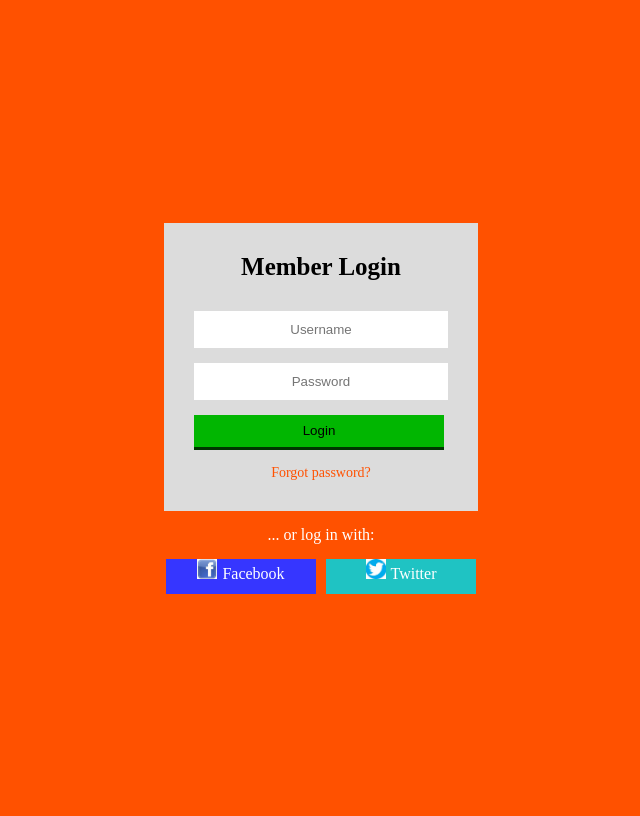
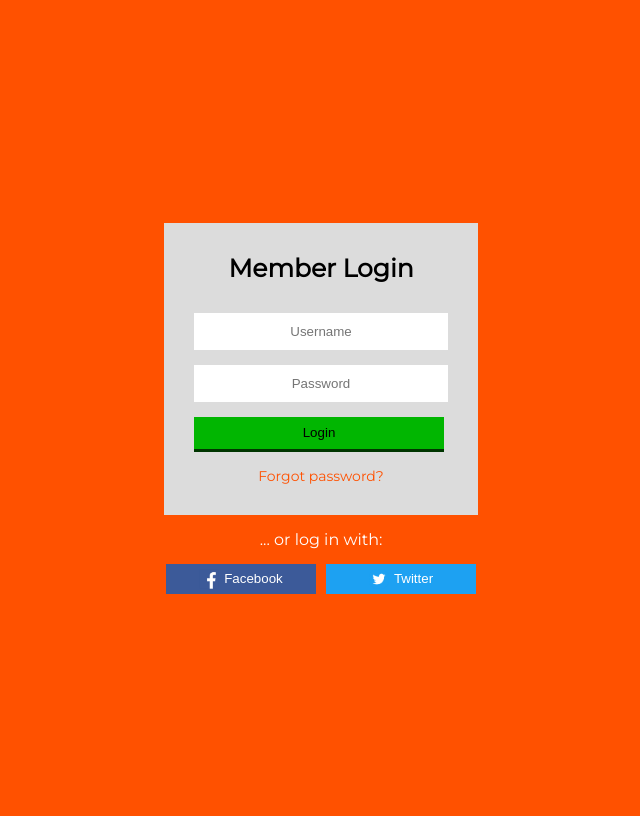
Before and after one commit to xxxLiMoNxxxx/projects, a PHP site: page / in a window 1280 px wide. Shown: the whole page, without its empty margins (319-959 px from the left). Run offline with PHP 8.4, Linux system fonts and the light colour scheme.

Commit message:
fix facebook and twitter

```diff
--- a/html/lab/lab_09.03.24/index.html
+++ b/html/lab/lab_09.03.24/index.html
@@ -5,6 +5,9 @@
     <meta name="viewport" content="width=device-width, initial-scale=1.0">
     <title>Document</title>
     <link rel="stylesheet" href="style.css">
+    <link rel="preconnect" href="https://fonts.googleapis.com">
+<link rel="preconnect" href="https://fonts.gstatic.com" crossorigin>
+<link href="https://fonts.googleapis.com/css2?family=Montserrat:ital@0;1&display=swap" rel="stylesheet">
 </head>
 <body>
     <div class="container">
@@ -22,8 +25,8 @@
         <div class="login-social">
             <div class="social-text">... or log in with:</div>
             <div class="social-buttons">
-                <div class="button-social-facebook" href="https://www.facebook.com/"><img src="img/Facebook.jpg">Facebook</div>
-                <div class="button-social-twitter" href="https://twitter.com/i/flow/login"><img src="img/Twitter.jpg">Twitter</div>
+                <button type="button" class="button-social-facebook"><img src="img/facebook.png" alt="">Facebook</button>
+                <button type="button" class="button-social-twitter"><img src="img/twitter.png" alt="">Twitter</button>
             </div>
         </div>
     </div>
--- a/html/lab/lab_09.03.24/style.css
+++ b/html/lab/lab_09.03.24/style.css
@@ -1,5 +1,10 @@
+
 body {
     background-color: rgb(255, 81, 0);
+    font-family: "Montserrat", sans-serif;
+    font-optical-sizing: auto;
+    font-weight: 400;
+    font-style: normal;
 }
 .login {
     background-color: gainsboro;
@@ -63,16 +68,20 @@ form input, form button {
     margin-right: 5px;
 }
 .button-social-facebook, .button-social-twitter{
+    height: 30px;
     width: 150px;
-    height: 35px;
     color: white;
     cursor: pointer;
     margin: auto;
+    border: none;
+    display: flex;
+    align-items: center;
+    justify-content: center;
 }
 .button-social-facebook {
     margin-right: 10px;
-    background-color: rgb(54, 54, 255);
+    background-color: rgb(60,90,153)
 }
 .button-social-twitter {
-    background-color: #1fc3c3;
+    background-color: rgb(29,161,242)
 }
```
Also changed, not shown: html/lab/lab_09.03.24/img/Facebook.jpg (deleted), html/lab/lab_09.03.24/img/Twitter.jpg (deleted), html/lab/lab_09.03.24/img/facebook.png (added), html/lab/lab_09.03.24/img/twitter.png (added).
